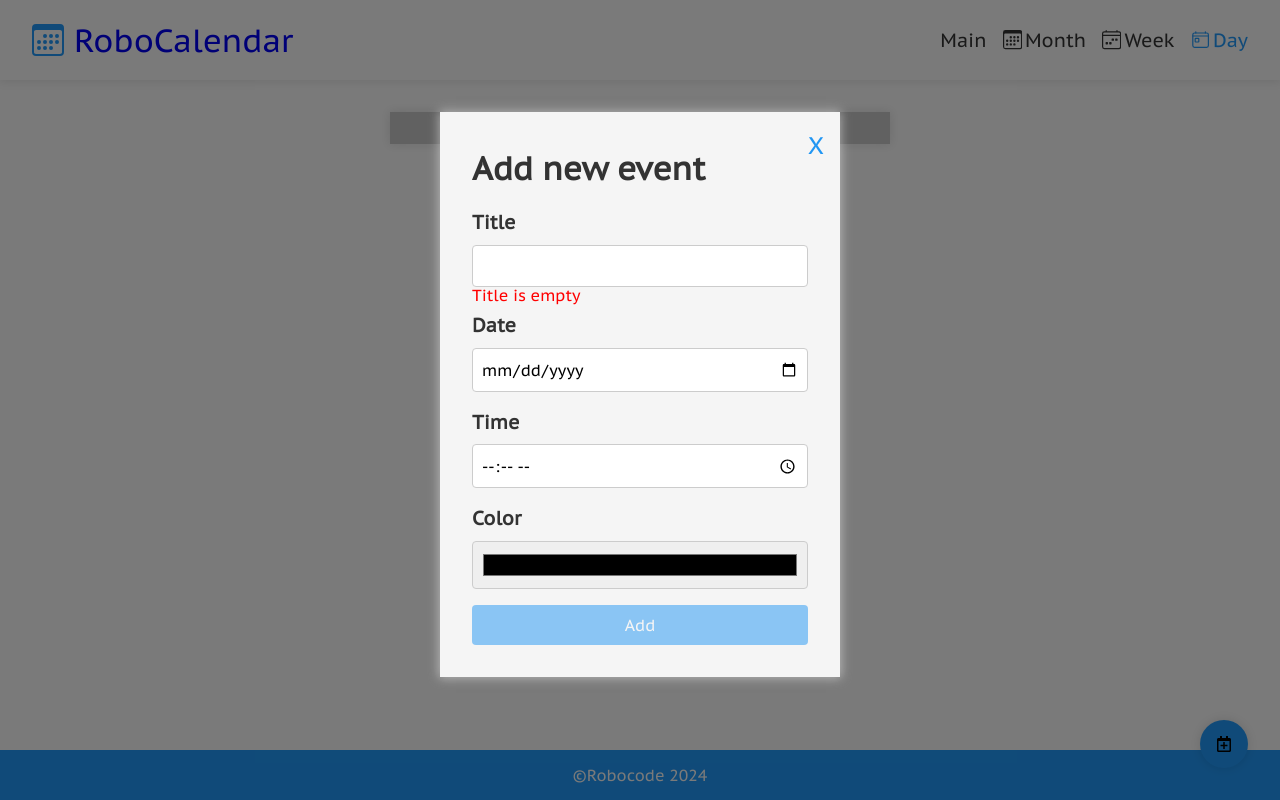
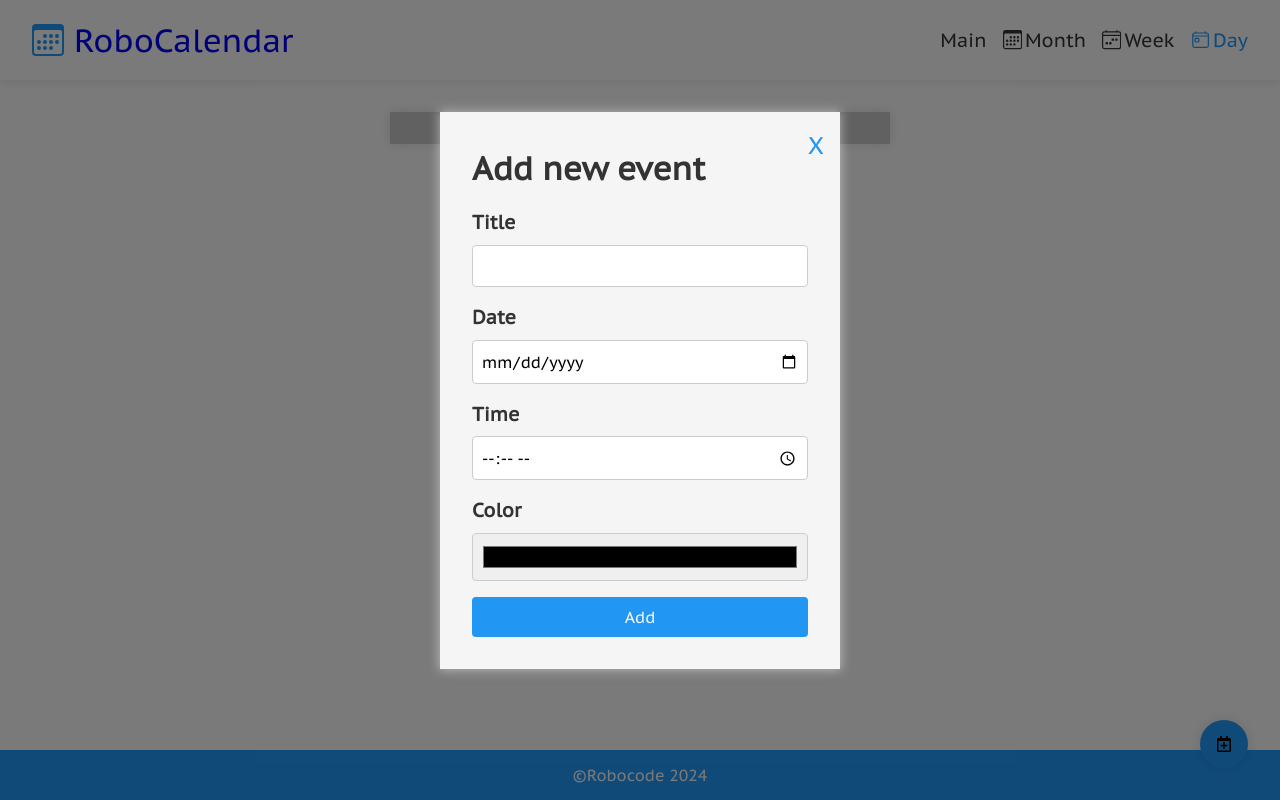
Before and after one commit to BSenichak/Project-3, a React (Vite) app: page /day in a window 1280 px wide. Both pictures are taken after a click on the button 1224 px from the left and 744 px from the top of the page. Built offline with nearby package versions, Linux system fonts and the light colour scheme.

Commit message:
make form better with react hook form

```diff
--- a/package.json
+++ b/package.json
@@ -10,11 +10,14 @@
     "preview": "vite preview"
   },
   "dependencies": {
+    "@hookform/resolvers": "^3.9.1",
     "react": "^18.3.1",
     "react-dom": "^18.3.1",
+    "react-hook-form": "^7.53.2",
     "react-icons": "^5.3.0",
     "react-router": "^7.0.1",
-    "sass": "^1.81.0"
+    "sass": "^1.81.0",
+    "yup": "^1.4.0"
   },
   "devDependencies": {
     "@eslint/js": "^9.13.0",
--- a/src/components/DCalendar/DCalendar.jsx
+++ b/src/components/DCalendar/DCalendar.jsx
@@ -22,8 +22,8 @@ function DCalendar(props) {
                             new Date(currentDate).toDateString()
                     )
                     .sort((a, b) => getMinutes(a.time) - getMinutes(b.time))
-                    .map((event) => (
-                        <button className={style.event} key={event.id} style={{borderColor: event.color}}>
+                    .map((event, i) => (
+                        <button className={style.event} key={i} style={{borderColor: event.color}}>
                             <div className={style.title}>{event.title}</div>
                             <div className={style.date}>{event.date}</div>
                             <div className={style.time}>{event.time}</div>
--- a/src/components/Main/Main.jsx
+++ b/src/components/Main/Main.jsx
@@ -7,12 +7,13 @@ import MCalendar from "../MCalendar/MCalendar";
 import { Routes, Route } from "react-router";
 import WCalendar from "../WCalendar/WCalendar";
 import DCalendar from "../DCalendar/DCalendar";
+import Modal from "../Modal/Modal";
 
 function Main(props) {
     const [modalOpen, setModalOpen] = React.useState(false);
     return (
         <main className={style.wrapper}>
-            {modalOpen && <AddForm open={setModalOpen} />}
+            {modalOpen && <Modal open={setModalOpen} />}
             <button
                 className={style.addButton}
                 onClick={() => setModalOpen(true)}
--- /dev/null
+++ b/src/components/Modal/Modal.jsx
@@ -0,0 +1,116 @@
+import React, { useContext } from "react";
+import PropTypes from "prop-types";
+import style from "./Modal.module.scss";
+import { ContextStore } from "../../store/ContextStore";
+import { useForm } from "react-hook-form";
+
+function Modal(props) {
+    let {
+        register,
+        handleSubmit,
+        formState: { errors },
+        reset,
+    } = useForm();
+
+    let { addEvent } = useContext(ContextStore);
+
+    let submit = (data) => {
+        addEvent(data);
+        props.open(false);
+        reset();
+    };
+
+    return (
+        <div
+            className={style.wrapper}
+            onClick={(e) => e.target === e.currentTarget && props.open(false)}
+        >
+            <form className={style.inner} onSubmit={handleSubmit(submit)}>
+                <button
+                    className={style.closeButton}
+                    onClick={() => props.open(false)}
+                >
+                    X
+                </button>
+                <h1 className={style.title}>Add new event</h1>
+                <div className={style.item}>
+                    <label htmlFor="title" className={style.label}>
+                        Title
+                    </label>
+                    <input
+                        type="text"
+                        className={style.input}
+                        {...register("title", {
+                            required: true,
+                            minLength: 1,
+                            maxLength: 40,
+                            pattern: {
+                                value: /^[a-zA-Z0-9\s]*$/,
+                                message: "Only letters and numbers",
+                            },
+                        })}
+                    />
+                    {errors.title && (
+                        <span className={style.error}>
+                            {errors.title.message}
+                        </span>
+                    )}
+                </div>
+                <div className={style.item}>
+                    <label htmlFor="date" className={style.label}>
+                        Date
+                    </label>
+                    <input
+                        type="date"
+                        className={style.input}
+                        {...register("date", {
+                            required: { value: true, message: "Date is empty" },
+                        })}
+                    />
+                    {errors.date && (
+                        <span className={style.error}>
+                            {errors.date.message}
+                        </span>
+                    )}
+                </div>
+                <div className={style.item}>
+                    <label htmlFor="time" className={style.label}>
+                        Time
+                    </label>
+                    <input
+                        type="time"
+                        className={style.input}
+                        {...register("time", {
+                            required: { value: true, message: "Time is empty" },
+                        })}
+                    />
+                    {errors.time && (
+                        <span className={style.error}>
+                            {errors.time.message}
+                        </span>
+                    )}
+                </div>
+                <div className={style.item}>
+                    <label htmlFor="color" className={style.label}>
+                        Color
+                    </label>
+                    <input
+                        type="color"
+                        className={style.input}
+                        {...register("color", { value: "#000000" })}
+                    />
+                </div>
+                <button
+                    className={style.button}
+                    disabled={errors.title || errors.date || errors.time}
+                >
+                    Add
+                </button>
+            </form>
+        </div>
+    );
+}
+
+Modal.propTypes = {};
+
+export default Modal;
--- /dev/null
+++ b/src/components/Modal/Modal.module.scss
@@ -0,0 +1,65 @@
+@use "../../styles/colors" as color;
+
+.wrapper {
+    z-index: 10;
+    position: fixed;
+    top: 0;
+    left: 0;
+    width: 100vw;
+    height: 100vh;
+    background-color: rgba(0, 0, 0, 0.5);
+    & .inner {
+        display: flex;
+        flex-direction: column;
+        justify-content: center;
+        gap: 1rem;
+        padding: 2rem;
+        background-color: color.$bg-100;
+        box-shadow: 0px 0px 10px 1px rgba(color.$bg-100, 0.5);
+        max-width: 400px;
+        margin: 7rem auto;
+        position: relative;
+        & .item {
+            display: flex;
+            flex-direction: column;
+            gap: 0.5rem;
+            & .label {
+                font-size: 1.2rem;
+                font-weight: 600;
+            }
+            & .input {
+                padding: 0.5rem;
+                border: 1px solid #ccc;
+                border-radius: 4px;
+                &[type="color"] {
+                    width: 100%;
+                    height: 3rem;
+                }
+            }
+            & .error {
+                color: red;
+                line-height: 0;
+            }
+        }
+        & .button {
+            padding: 0.5rem 1rem;
+            background-color: color.$primary-100;
+            color: color.$bg-100;
+            border: none;
+            border-radius: 4px;
+            &:disabled {
+                background-color: rgba(color.$primary-100, 0.5);
+            }
+        }
+        .closeButton {
+            position: absolute;
+            top: 1rem;
+            right: 1rem;
+            cursor: pointer;
+            font-size: 1.5rem;
+            color: color.$primary-100;
+            border: none;
+            background-color: transparent;
+        }
+    }
+}
```
Also changed, not shown: 1 other file (tests, documents, lock files or other folders).
